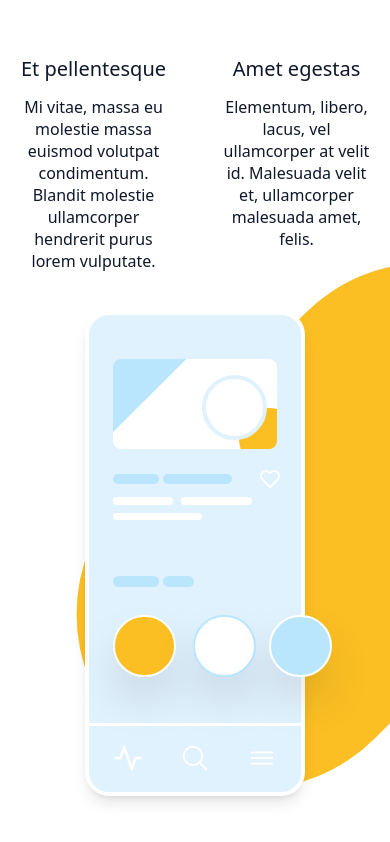
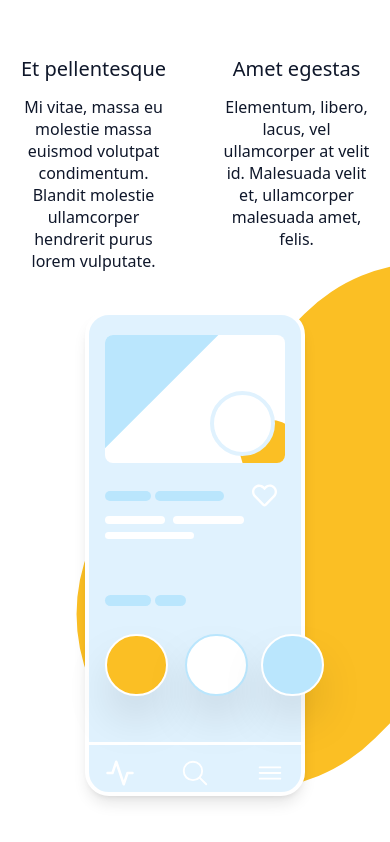
Before and after one commit to diegomota2374/buzzvel-soller, a Next.js app: page / in a window 390 px wide. Shown: the part 3345-4187 px from the top of the page. Built offline with nearby package versions, Linux system fonts and the light colour scheme.

Commit message:
correção do componente PhonePowerfulFeatures

```diff
--- a/src/components/PhonePowerfulFeatures/PhonePowerfulFeatures.tsx
+++ b/src/components/PhonePowerfulFeatures/PhonePowerfulFeatures.tsx
@@ -10,12 +10,12 @@ const PhonePowerfulFeatures = () => {
       <div className="absolute w-[599.56px] h-[350px] -right-[250px] top-[80px] bg-[#FBBF24] rounded-full z-[1] -rotate-45"></div>
 
       {/* Phone rectangle */}
-      <div className="w-[220px] h-[485.43px] bg-[#E0F2FE] border-4 border-white rounded-3xl shadow-lg z-[2] p-6">
+      <div className="w-[220px] h-[485.43px] bg-[#E0F2FE] border-4 border-white rounded-3xl shadow-lg z-[2] p-4">
         <div className="relative">
-          <div className="relative bg-white w-full h-[90px] rounded-lg mt-5 overflow-hidden">
-            <div className="absolute w-[60.78px] h-[60.78px] top-[48.91px] left-[125.63px] bg-[#FBBF24] rounded-full "></div>
-            <div className="absolute bg-white w-[65.08px] h-[65.08px] top-[16px] right-[10px] border-4 border-[#E0F2FE] rounded-full "></div>
-            <div className="absolute bg-[#BAE6FD] w-[110.63px] h-[105.6px] -top-[55px] -left-[55px] -rotate-45"></div>
+          <div className="relative bg-white w-full h-[128.32px] rounded-lg mt-1 overflow-hidden">
+            <div className="absolute w-[60.78px] h-[60.78px] top-[85px] left-[135px] bg-[#FBBF24] rounded-full "></div>
+            <div className="absolute bg-white w-[65.08px] h-[65.08px] top-[56px] right-[10px] border-4 border-[#E0F2FE] rounded-full "></div>
+            <div className="absolute bg-[#BAE6FD] w-[180.63px] h-[105.6px] -top-[30px] -left-[75px] -rotate-45"></div>
           </div>
         </div>
 
@@ -23,7 +23,7 @@ const PhonePowerfulFeatures = () => {
           <div className="flex items-center gap-1">
             <div className="bg-[#BAE6FD] w-[45.6px] h-[10.47px] rounded-lg"></div>
             <div className="bg-[#BAE6FD] w-[69.05px] h-[10.47px] rounded-lg"></div>
-            <FaRegHeart className="text-white ml-6" size={20} />
+            <FaRegHeart className="text-white ml-6" size={25} />
           </div>
           <div className="flex gap-2">
             <div className="bg-white w-[60.34px] h-[7.54px] rounded-lg"></div>
@@ -46,10 +46,10 @@ const PhonePowerfulFeatures = () => {
           <div className="absolute bg-[#BAE6FD] w-[62.54px] h-[62.54px] border-2 border-white rounded-full left-[156px] shadow-2xl"></div>
         </div>
 
-        <div className="flex items-center  justify-between py-5 relative mt-20">
+        <div className="flex items-center  justify-between py-4 relative mt-20">
           <div
             className="absolute bg-white w-[215px] h-[3px]
-          top-0 -left-6"
+          top-0 -left-4"
           ></div>
           <FiActivity size={30} className="text-white" />
           <IoSearchOutline size={30} className="text-white" />
```
